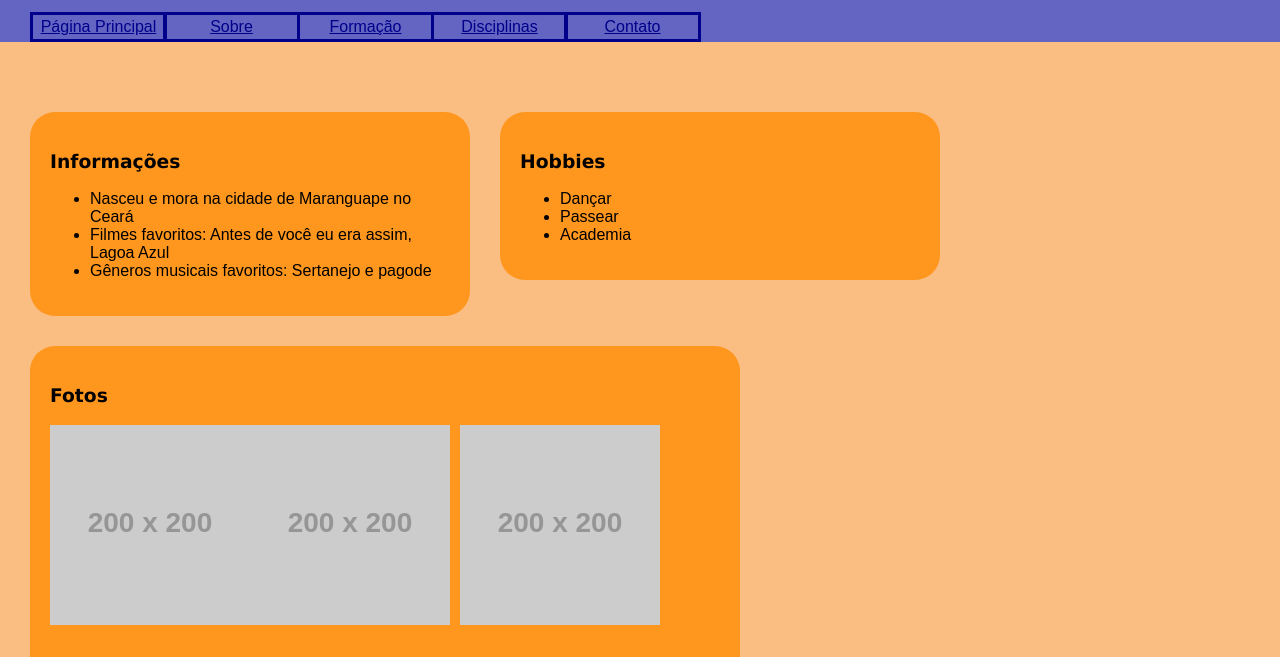
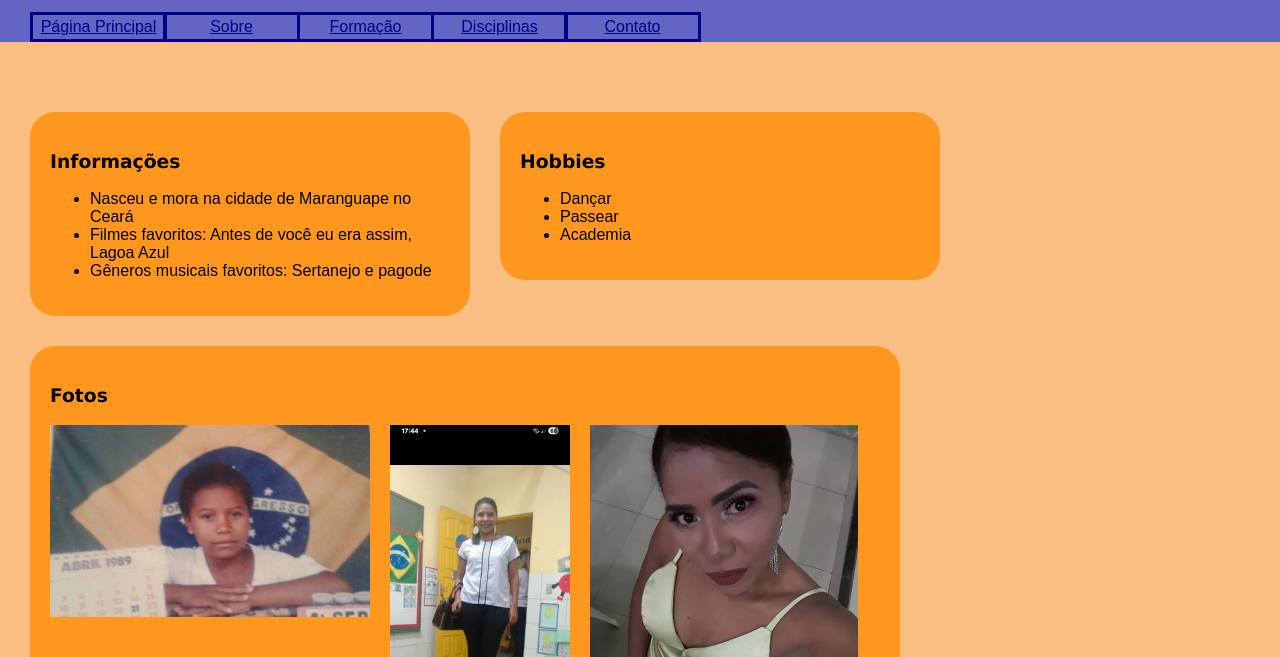
Before and after one commit to willyamandrade/LandingPage-WEB1-S4, a plain HTML site: page html/sobre.html in a window 1280 px wide. Shown: the part 143-800 px from the top of the page. Drawn offline with Linux system fonts and the light colour scheme; placeholder pictures from the web are drawn by us.

Commit message:
varias coisas

```diff
--- a/css/style.css
+++ b/css/style.css
@@ -133,8 +133,8 @@ label {
     margin-top: 30px;
     left: 30px;
     position: relative;
-    width: 670px;
-    height: 300px;
+    width: 830px;
+    height: 450px;
 }
 
 .primeira {
@@ -143,12 +143,12 @@ label {
 
 .segunda {
     position:absolute;
-    left: 220px;
+    left: 360px;
 }
 
 .terceira {
     position:absolute;
-    left: 430px;
+    left: 560px;
 }
 
 /*  FORMAÇÕES  */
--- a/html/sobre.html
+++ b/html/sobre.html
@@ -56,15 +56,15 @@
             <div class="coisa fotos_sobre">
             <h3>Fotos</h3>
             <div class="fotinha primeira">
-                <img src="https://placehold.co/200x200/">
+                <img src="../img/IMG-20251102-WA0001.jpg" width="320" height="192">
             </div>
 
             <div class="fotinha segunda">
-                <img src="https://placehold.co/200x200/">
+                <img src="../img/IMG-20251102-WA0002.jpg" width="180" height="400">
             </div>
 
             <div class="fotinha terceira">
-                <img src="https://placehold.co/200x200/">
+                <img src="../img/IMG-20251102-WA0004.jpg" width="268" height="360">
             </div>
             </div>
         </section>
```
Also changed, not shown: html/contato.html (+6 -6 lines), index.html (+1 -1 lines), 1 other file.
